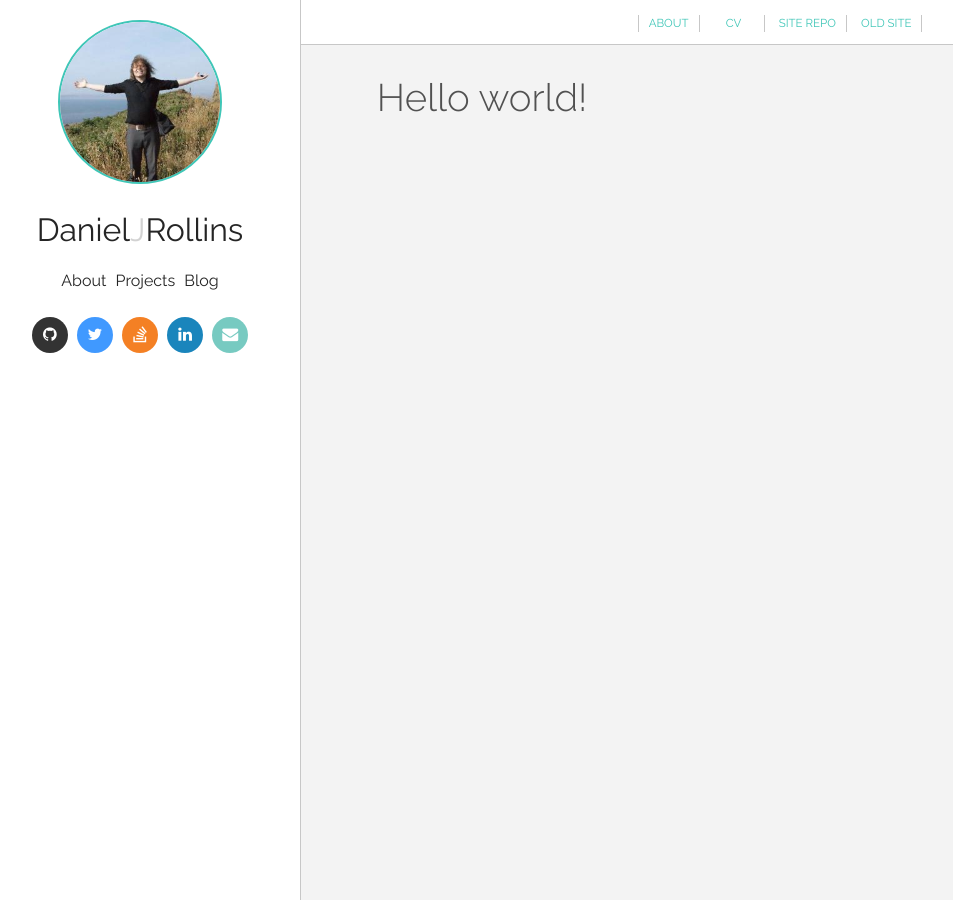
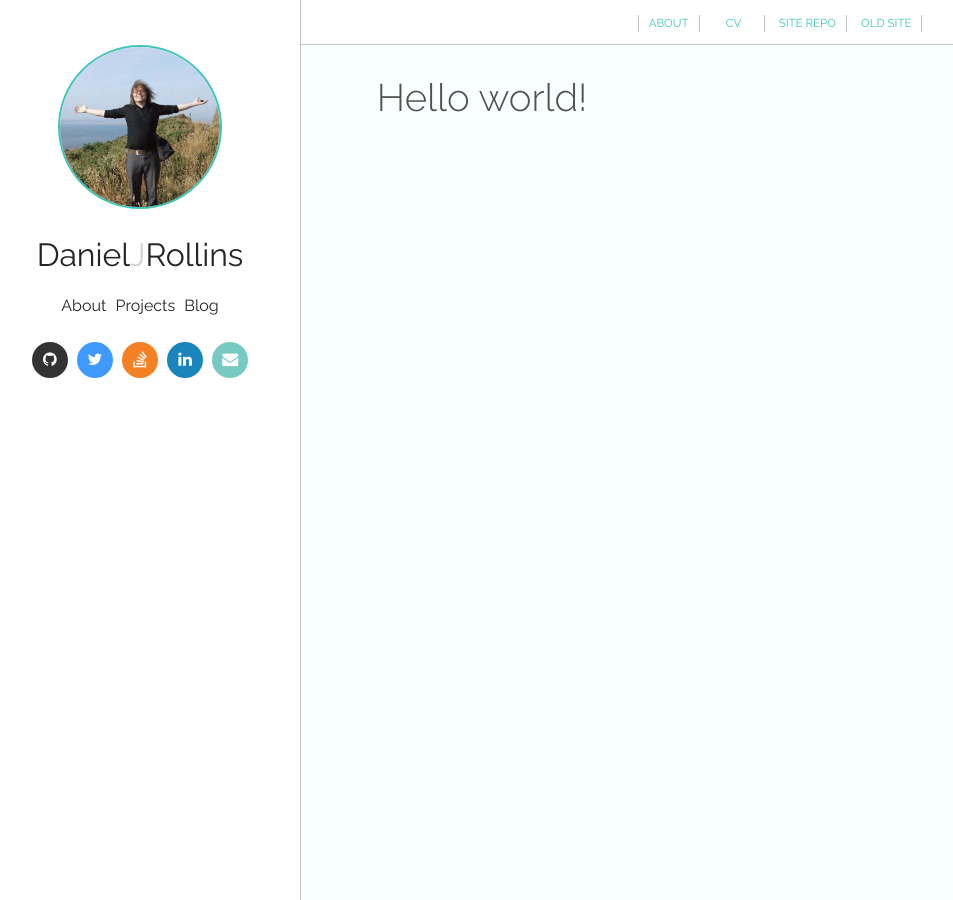
Before and after one commit to djrollins/djrollins.github.io, a Jekyll site: the page built from index.html, in a window 1280 px wide. Shown: the whole page, without its empty margins (20-973 px from the left). Built offline with Jekyll 4.4.1, drawn with Linux system fonts in a browser that asks for light colours.

Commit message:
Make background blue-ish

```diff
--- a/_sass/_header.scss
+++ b/_sass/_header.scss
@@ -66,6 +66,7 @@ header {
 		}
 
 		.header-content {
+			margin-top: 35px;
 			padding: 10px;
 		}
 	}
@@ -74,7 +75,6 @@ header {
 @media (min-width: 1050px) {
 	header {
 		.header-content {
-			padding: 20px;
 		}
 		ul.socials li {
 			margin: 0px 2.5px 0px 2.5px;
--- a/_sass/_theme.scss
+++ b/_sass/_theme.scss
@@ -3,7 +3,8 @@ $font-family-base: "Raleway", Helvetica, Arial, sans-serif;
 
 // Colours
 $color-white: #FFFFFF;
-$color-light-grey: #F3F3F3;
+// $color-light-grey: #F3F3F3;
+$color-light-grey: #f9ffff;
 $color-grey: #515151;
 $color-dark-grey: #252525;
 
```
